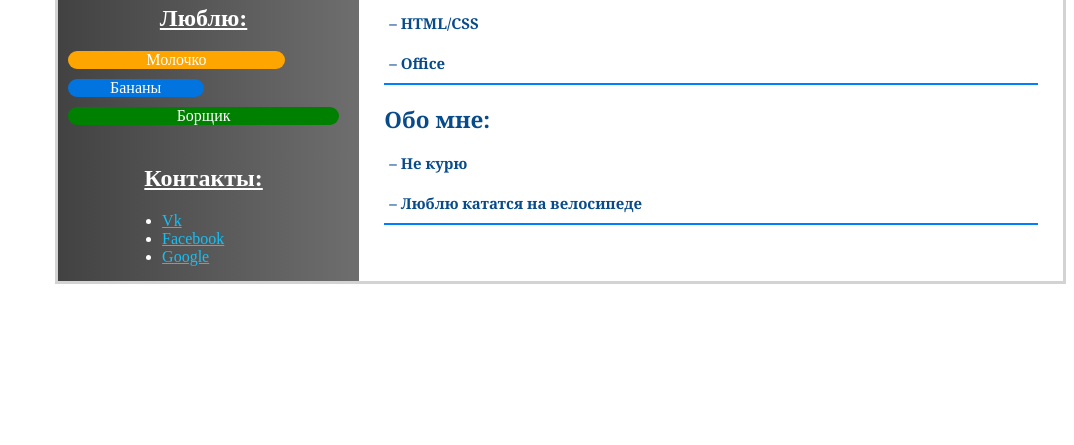
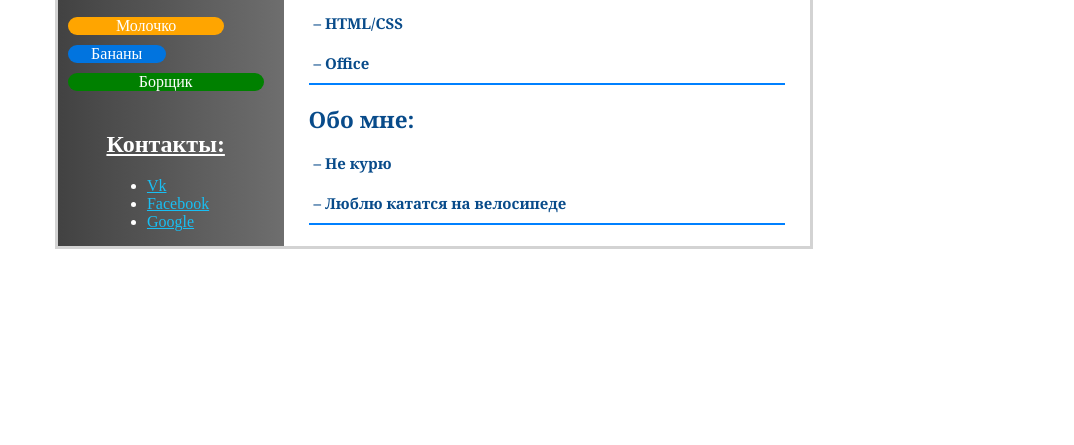
Before and after one commit to Casperok23/casperok23.github.io, a plain HTML site: page index.html in a window 1280 px wide. Shown: the part 355-800 px from the top of the page, without its empty margins (206-1280 px from the left). Drawn offline with Linux system fonts and the light colour scheme.

Commit message:
Update index.html

```diff
--- a/index.html
+++ b/index.html
@@ -10,7 +10,7 @@
     	</style>
 </head>
 <body>
-	<div id="a1" style="margin-left: 20%;" style="margin-right: 20%;" >
+	<div id="a1" style="margin-left: 20%;margin-right: 20%;" >
 		<div id="a2">
 			Kazmirchuk Welcome
 		</div>
```
